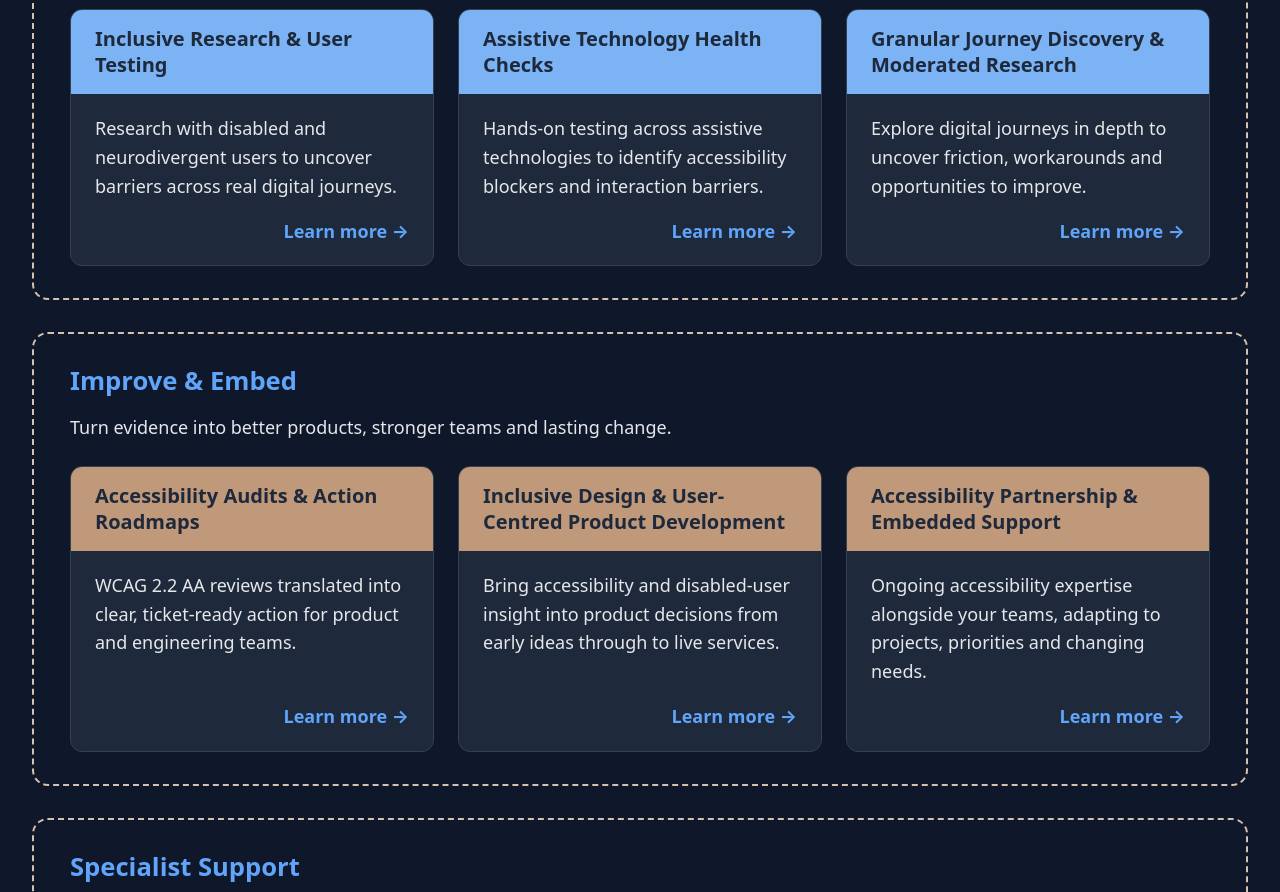
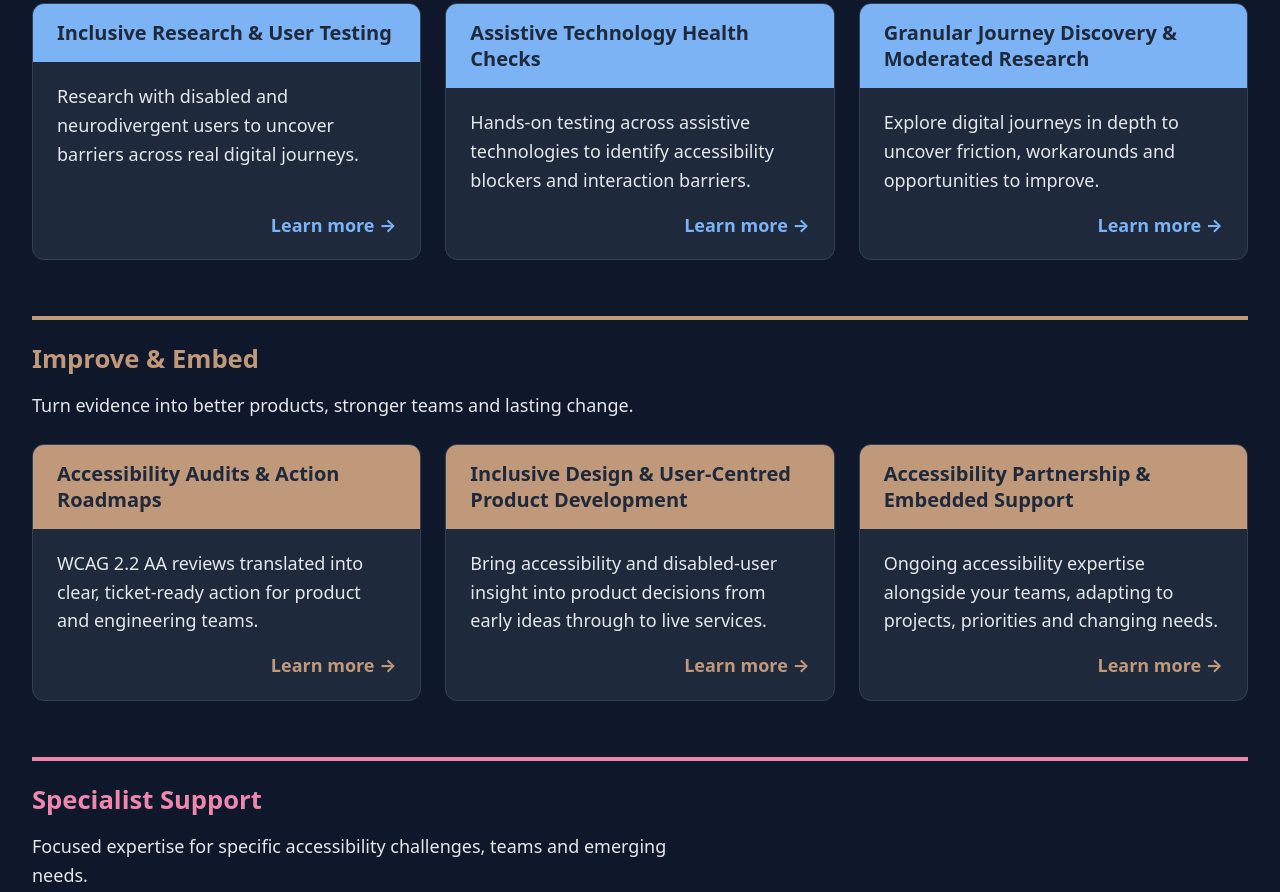
Before and after one commit to SourceAccessibility/Source-Accessibility-accessible-web, a website: page index.html in a window 1280 px wide. Shown: the part 1191-2083 px from the top of the page. Drawn offline with Linux system fonts and the light colour scheme.

Commit message:
Replace homepage service category boxes with coloured top rules
Co-authored-by: Copilot <223556219+Copilot@users.noreply.github.com>

```diff
--- a/css/style.css
+++ b/css/style.css
@@ -535,22 +535,23 @@ main section.threads-section {
   margin-top: 2rem;
 }
 
-.service-category {
-  background: var(--panel-surface, #0f172a);
-  border: 2px dashed var(--accent-soft, #d6c1b1);
-  border-radius: 1rem;
-  padding: 2rem 2.25rem;
+main section.service-category {
+  background: none;
+  border: 0;
+  border-top: 4px solid var(--strip-bg);
+  border-radius: 0;
+  padding: 1.5rem 0 0;
 }
 
-.service-category + .service-category {
-  margin-top: 2rem;
+main section.service-category + .service-category {
+  margin-top: 3.5rem;
 }
 
 .service-category > h3 {
   margin: 0 0 1rem;
   font-size: 1.6rem;
   line-height: 1.2;
-  color: var(--brand-primary);
+  color: var(--strip-bg);
 }
 
 .service-category > p {
@@ -631,18 +632,12 @@ main section.threads-section {
   padding: 1rem 1.5rem 1.25rem;
   text-align: right;
   font-weight: 700;
-  color: var(--brand-primary);
+  color: var(--strip-bg, var(--brand-primary));
 }
 
 .service-card:hover .service-card-more {
   text-decoration: underline;
   text-underline-offset: 0.2em;
-}
-
-@media (max-width: 800px) {
-  .service-category {
-    padding: 1.5rem;
-  }
 }
 
 .service-card-title {
```
